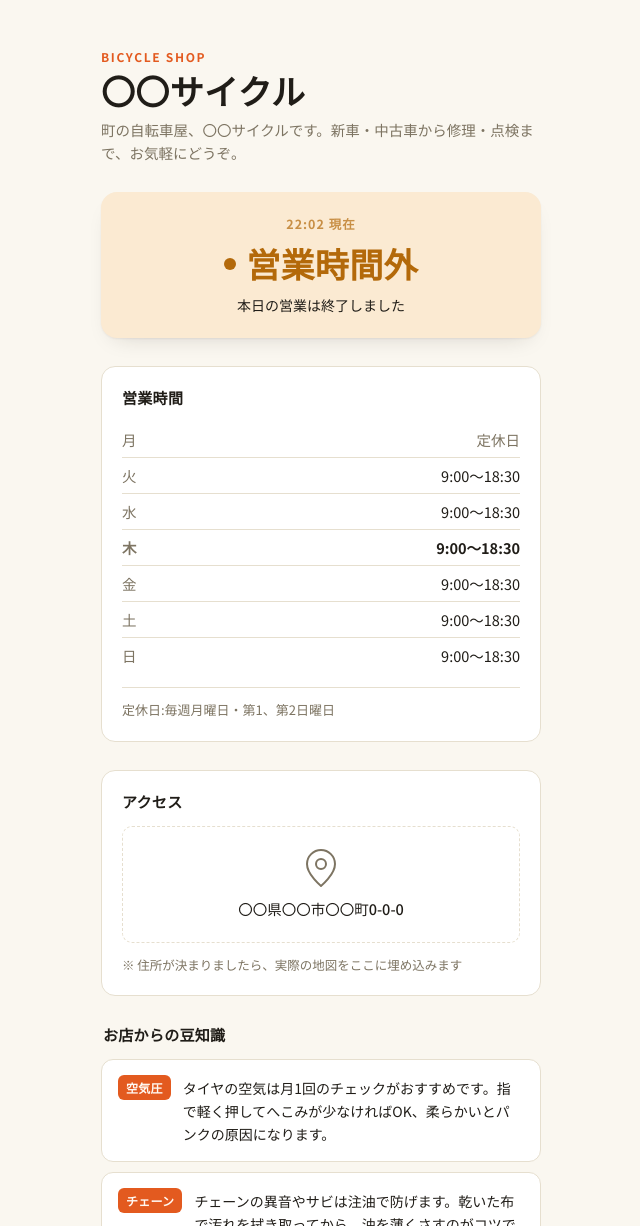
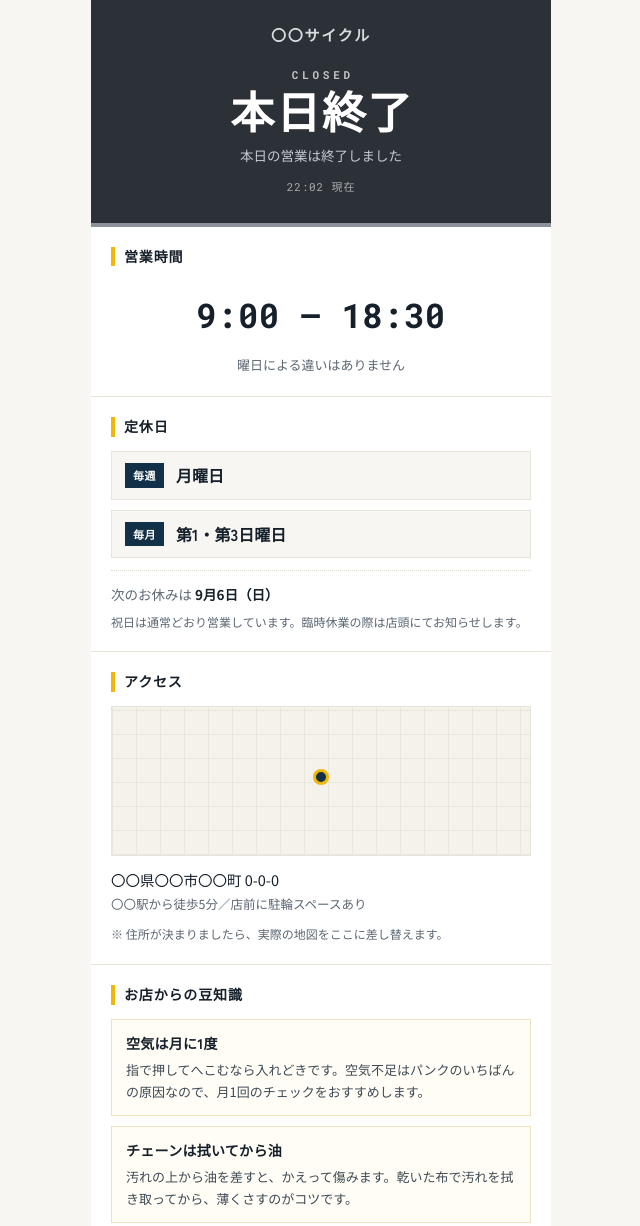
Before and after one commit to cedarbookbicycle/Cy-S, a plain HTML site: page index.html in a window 1280 px wide. Shown: the top 1226 px of the page, without its empty margins (319-959 px from the left). Drawn offline with Linux system fonts and the light colour scheme.

Commit message:
Update index.html

```diff
--- a/index.html
+++ b/index.html
@@ -4,440 +4,468 @@
 <meta charset="UTF-8">
 <meta name="viewport" content="width=device-width, initial-scale=1.0">
 <title>〇〇サイクル | 自転車店の営業案内</title>
-<meta name="description" content="〇〇サイクルの営業状況・営業時間・アクセス・豆知識のご案内ページです。">
+<meta name="description" content="〇〇サイクルの営業状況・営業時間・定休日・アクセス・豆知識のご案内ページです。">
+<meta name="theme-color" content="#123047">
+<meta name="color-scheme" content="light">
+
+<link rel="preconnect" href="https://fonts.googleapis.com">
+<link rel="preconnect" href="https://fonts.gstatic.com" crossorigin>
+<link rel="stylesheet" href="https://fonts.googleapis.com/css2?family=Zen+Kaku+Gothic+New:wght@500;700;900&family=Noto+Sans+JP:wght@400;500;700&family=Roboto+Mono:wght@400;500;700&display=swap">
+
 <style>
   :root {
-    --ink: #201d18;
-    --paper: #faf7f0;
-    --surface: #ffffff;
-    --line: #e6dfcf;
-    --muted: #7d7462;
-    --accent: #e35a1f;
-    --accent-ink: #fff8f2;
-    --open: #1f8a4c;
-    --open-bg: #dff4e6;
-    --offhours: #b3690a;
-    --offhours-bg: #fbead2;
-    --closed: #c2412f;
-    --closed-bg: #fbe3dd;
-    --shadow: 0 1px 2px rgba(32, 29, 24, 0.05), 0 10px 24px -14px rgba(32, 29, 24, 0.22);
-  }
-
-  @media (prefers-color-scheme: dark) {
-    :root:not([data-theme="light"]) {
-      --ink: #f5f0e6;
-      --paper: #2b261c;
-      --surface: #362f23;
-      --line: #4a412f;
-      --muted: #b8ac95;
-      --accent: #ff9152;
-      --accent-ink: #241207;
-      --open: #7ad9a0;
-      --open-bg: #1f3c2c;
-      --offhours: #ffc169;
-      --offhours-bg: #46341a;
-      --closed: #ff9683;
-      --closed-bg: #46261f;
-      --shadow: 0 1px 2px rgba(0, 0, 0, 0.35), 0 10px 28px -14px rgba(0, 0, 0, 0.55);
-    }
-  }
-
-  :root[data-theme="dark"] {
-    --ink: #f5f0e6;
-    --paper: #2b261c;
-    --surface: #362f23;
-    --line: #4a412f;
-    --muted: #b8ac95;
-    --accent: #ff9152;
-    --accent-ink: #241207;
-    --open: #7ad9a0;
-    --open-bg: #1f3c2c;
-    --offhours: #ffc169;
-    --offhours-bg: #46341a;
-    --closed: #ff9683;
-    --closed-bg: #46261f;
-    --shadow: 0 1px 2px rgba(0, 0, 0, 0.35), 0 10px 28px -14px rgba(0, 0, 0, 0.55);
+    --navy: #123047;
+    --navy-deep: #0E2739;
+    --gold: #F2B705;
+    --paper: #F7F6F2;
+    --surface: #FFFFFF;
+    --ink: #16202B;
+    --muted: #5B6672;
+    --line: #E7E4DC;
+    --dot: #DDD9CF;
+    --tip-bg: #FFFDF5;
+    --tip-line: #EFE3BF;
+    --charcoal: #2C3138;
+    --charcoal-line: #8B929A;
   }
 
   * { box-sizing: border-box; }
+
+  html { -webkit-text-size-adjust: 100%; }
 
   body {
     margin: 0;
     background: var(--paper);
     color: var(--ink);
     font-family: "Noto Sans JP", "Hiragino Kaku Gothic ProN", sans-serif;
+    line-height: 1.7;
     -webkit-font-smoothing: antialiased;
   }
 
   .page {
     max-width: 460px;
     margin: 0 auto;
-    padding: 28px 20px 56px;
-    display: flex;
-    flex-direction: column;
-    gap: 28px;
+    background: var(--paper);
   }
 
-  header.hero {
-    display: flex;
-    flex-direction: column;
-    gap: 6px;
-    padding-top: 8px;
+  /* ---------- 看板（営業状態） ---------- */
+  .board {
+    background: var(--navy);
+    color: #FFFFFF;
+    padding: 22px 20px 26px;
+    border-bottom: 4px solid var(--gold);
+    text-align: center;
+  }
+  .board[data-state="offhours"],
+  .board[data-state="closed"] {
+    background: var(--charcoal);
+    border-bottom-color: var(--charcoal-line);
   }
 
-  .eyebrow {
+  .shop-name {
     margin: 0;
-    font-size: 12px;
+    font-family: "Zen Kaku Gothic New", "Noto Sans JP", sans-serif;
     font-weight: 700;
-    letter-spacing: 0.14em;
-    color: var(--accent);
-    text-transform: uppercase;
+    font-size: 15px;
+    letter-spacing: 0.12em;
+    color: var(--gold);
+  }
+  .board[data-state="offhours"] .shop-name,
+  .board[data-state="closed"] .shop-name { color: #D7DCE1; }
+
+  .board-en {
+    margin: 18px 0 0;
+    font-family: "Roboto Mono", monospace;
+    font-size: 11px;
+    font-weight: 700;
+    letter-spacing: 0.34em;
+    text-indent: 0.34em;
+    opacity: 0.72;
   }
 
-  h1 {
-    margin: 0;
+  .board-label {
+    margin: 2px 0 0;
     font-family: "Zen Kaku Gothic New", "Noto Sans JP", sans-serif;
     font-weight: 900;
-    font-size: 32px;
-    line-height: 1.15;
-    letter-spacing: 0.01em;
-    text-wrap: balance;
+    font-size: 44px;
+    line-height: 1.1;
+    letter-spacing: 0.04em;
+    text-indent: 0.04em;
   }
 
-  .tagline {
-    margin: 2px 0 0;
-    color: var(--muted);
-    font-size: 14.5px;
+  .board-detail {
+    margin: 10px 0 0;
+    font-size: 13.5px;
+    color: #CFE0EC;
     line-height: 1.6;
   }
+  .board[data-state="offhours"] .board-detail,
+  .board[data-state="closed"] .board-detail { color: #C4CAD1; }
+  .board-detail b {
+    font-family: "Roboto Mono", monospace;
+    font-weight: 700;
+    color: #FFFFFF;
+  }
 
-  section.card, footer {
+  .board-clock {
+    margin: 12px 0 0;
+    font-family: "Roboto Mono", monospace;
+    font-size: 11px;
+    letter-spacing: 0.08em;
+    opacity: 0.6;
+  }
+
+  /* ---------- セクション共通 ---------- */
+  .sec {
     background: var(--surface);
-    border: 1px solid var(--line);
-    border-radius: 14px;
+    border-bottom: 1px solid var(--line);
     padding: 20px;
   }
 
   h2 {
     margin: 0 0 14px;
     font-family: "Zen Kaku Gothic New", "Noto Sans JP", sans-serif;
-    font-size: 15px;
-    font-weight: 700;
-    letter-spacing: 0.02em;
+    font-size: 14px;
+    font-weight: 900;
+    letter-spacing: 0.06em;
+    border-left: 4px solid var(--gold);
+    padding-left: 9px;
+    line-height: 1.4;
   }
 
-  /* status card */
-  .status-card {
-    border-radius: 16px;
-    padding: 22px 20px;
-    box-shadow: var(--shadow);
+  /* ---------- 営業時間 ---------- */
+  .hours-main {
+    margin: 0;
+    font-family: "Roboto Mono", monospace;
+    font-weight: 700;
+    font-size: clamp(28px, 8.6vw, 34px);
+    letter-spacing: 0.01em;
+    text-align: center;
+    padding: 6px 0 4px;
+  }
+  .hours-sub {
+    margin: 6px 0 0;
+    text-align: center;
+    font-size: 13px;
+    color: var(--muted);
+  }
+
+  /* ---------- 定休日 ---------- */
+  .off-list {
+    margin: 0;
+    padding: 0;
+    list-style: none;
     display: flex;
     flex-direction: column;
-    gap: 12px;
-    transition: background-color 0.2s ease, color 0.2s ease;
+    gap: 10px;
   }
-  .status-card[data-state="open"] { background: var(--open-bg); color: var(--open); }
-  .status-card[data-state="offhours"] { background: var(--offhours-bg); color: var(--offhours); }
-  .status-card[data-state="closed"] { background: var(--closed-bg); color: var(--closed); }
-
-  .status-card {
-    align-items: center;
-    text-align: center;
-  }
-
-  .status-clock {
-    margin: 0;
-    font-variant-numeric: tabular-nums;
-    font-size: 12.5px;
-    font-weight: 700;
-    letter-spacing: 0.08em;
-    opacity: 0.7;
-  }
-
-  .status-headline {
+  .off-item {
     display: flex;
     align-items: center;
-    justify-content: center;
-    gap: 10px;
+    gap: 12px;
+    background: var(--paper);
+    border: 1px solid var(--line);
+    padding: 11px 13px;
   }
-
-  .status-dot {
-    width: 12px;
-    height: 12px;
-    border-radius: 50%;
-    background: currentColor;
-    flex-shrink: 0;
+  .off-tag {
+    flex: none;
+    font-size: 11px;
+    font-weight: 700;
+    letter-spacing: 0.04em;
+    color: #FFFFFF;
+    background: var(--navy);
+    padding: 3px 8px;
   }
-
-  .status-label {
+  .off-text {
     font-family: "Zen Kaku Gothic New", "Noto Sans JP", sans-serif;
-    font-weight: 900;
-    font-size: 34px;
-    line-height: 1.1;
-    letter-spacing: 0.01em;
+    font-weight: 700;
+    font-size: 16px;
+    line-height: 1.4;
   }
-
-  .status-detail {
-    margin: 0;
-    color: var(--ink);
-    font-size: 14px;
-    line-height: 1.5;
-  }
-
-  /* hours table */
-  table.hours {
-    width: 100%;
-    border-collapse: collapse;
-    font-size: 14.5px;
-  }
-  table.hours td {
-    padding: 7px 0;
-    border-top: 1px solid var(--line);
-  }
-  table.hours tr:first-child td { border-top: none; }
-  table.hours td:first-child {
-    color: var(--muted);
-    width: 5em;
-  }
-  table.hours td:last-child {
-    text-align: right;
-    font-variant-numeric: tabular-nums;
-  }
-  table.hours tr[data-off="true"] td:last-child {
+  .next-off {
+    margin: 12px 0 0;
+    padding-top: 12px;
+    border-top: 1px dotted var(--dot);
+    font-size: 13.5px;
     color: var(--muted);
   }
-  .hours-note {
-    margin: 14px 0 0;
-    padding-top: 12px;
-    border-top: 1px solid var(--line);
-    font-size: 13px;
+  .next-off b {
+    color: var(--ink);
+    font-weight: 700;
+  }
+  .off-note {
+    margin: 6px 0 0;
+    font-size: 12px;
     color: var(--muted);
     line-height: 1.6;
   }
 
-  /* map */
+  /* ---------- アクセス ---------- */
   .map-box {
-    border: 1px dashed var(--line);
-    border-radius: 10px;
-    padding: 22px 16px;
-    display: flex;
-    flex-direction: column;
-    align-items: center;
-    gap: 10px;
-    text-align: center;
+    height: 150px;
+    background:
+      repeating-linear-gradient(0deg, #E9E6DC 0 1px, transparent 1px 24px),
+      repeating-linear-gradient(90deg, #E9E6DC 0 1px, transparent 1px 24px),
+      #F4F2EA;
+    border: 1px solid var(--line);
+    position: relative;
+  }
+  .map-pin {
+    position: absolute;
+    left: 50%;
+    top: 47%;
+    transform: translate(-50%, -50%);
+    width: 16px;
+    height: 16px;
+    border-radius: 50%;
+    background: var(--navy);
+    border: 3px solid var(--gold);
+  }
+  .address {
+    margin: 12px 0 0;
+    font-size: 14.5px;
+    line-height: 1.7;
+  }
+  .address .near {
+    display: block;
+    font-size: 12.5px;
     color: var(--muted);
   }
-  .map-box svg { flex-shrink: 0; }
-  .map-address {
-    margin: 0;
-    color: var(--ink);
-    font-size: 14.5px;
-    font-weight: 500;
-    line-height: 1.6;
-  }
   .map-note {
-    margin: 12px 0 0;
-    font-size: 12.5px;
+    margin: 10px 0 0;
+    font-size: 12px;
     color: var(--muted);
-    line-height: 1.6;
   }
 
-  /* tips */
-  .tips-section h2 { padding: 0 2px; }
-  .tips-grid {
+  /* ---------- 豆知識 ---------- */
+  .tips {
     display: flex;
     flex-direction: column;
     gap: 10px;
   }
-  .tip-card {
-    background: var(--surface);
-    border: 1px solid var(--line);
-    border-radius: 12px;
-    padding: 15px 16px;
-    display: flex;
-    gap: 12px;
-    align-items: flex-start;
+  .tip {
+    background: var(--tip-bg);
+    border: 1px solid var(--tip-line);
+    padding: 12px 14px;
   }
-  .tip-tag {
-    flex-shrink: 0;
+  .tip h3 {
+    margin: 0 0 3px;
     font-family: "Zen Kaku Gothic New", "Noto Sans JP", sans-serif;
-    font-size: 12px;
-    font-weight: 700;
-    color: var(--accent-ink);
-    background: var(--accent);
-    border-radius: 6px;
-    padding: 4px 8px;
+    font-size: 14px;
+    font-weight: 900;
     letter-spacing: 0.02em;
-    white-space: nowrap;
   }
-  .tip-text {
-    margin: 2px 0 0;
-    font-size: 14px;
-    line-height: 1.65;
-  }
-
-  footer {
-    display: flex;
-    flex-direction: column;
-    gap: 4px;
-    font-size: 13.5px;
-    color: var(--muted);
-  }
-  footer .shop-name {
-    color: var(--ink);
-    font-weight: 700;
-    font-size: 14.5px;
-    margin-bottom: 2px;
-  }
-
-  .placeholder-note {
-    text-align: center;
-    font-size: 12px;
-    color: var(--muted);
+  .tip p {
+    margin: 0;
+    font-size: 13px;
+    color: #3D4A55;
     line-height: 1.7;
   }
 
-  @media (min-width: 520px) {
-    .page { max-width: 480px; padding-top: 40px; }
-    h1 { font-size: 34px; }
+  /* ---------- フッター ---------- */
+  footer {
+    padding: 20px 20px 34px;
+    font-size: 12.5px;
+    color: var(--muted);
+    line-height: 1.8;
+    background: var(--paper);
   }
-
-  @media (prefers-reduced-motion: reduce) {
-    * { transition: none !important; }
+  footer .name {
+    display: block;
+    font-family: "Zen Kaku Gothic New", "Noto Sans JP", sans-serif;
+    font-weight: 700;
+    font-size: 14px;
+    color: var(--ink);
+    margin-bottom: 2px;
+  }
+  footer .tel {
+    font-family: "Roboto Mono", monospace;
+    letter-spacing: 0.02em;
+  }
+  .draft-note {
+    margin: 14px 0 0;
+    padding-top: 12px;
+    border-top: 1px dotted var(--dot);
+    font-size: 11.5px;
+    line-height: 1.6;
   }
 </style>
-
-<link rel="preconnect" href="https://fonts.googleapis.com">
-<link rel="preconnect" href="https://fonts.gstatic.com" crossorigin>
-<link rel="stylesheet" href="https://fonts.googleapis.com/css2?family=Zen+Kaku+Gothic+New:wght@500;700;900&family=Noto+Sans+JP:wght@400;500;700&display=swap">
 </head>
 <body>
 
 <div class="page">
 
-  <header class="hero">
-    <p class="eyebrow">Bicycle Shop</p>
-    <h1>〇〇サイクル</h1>
-    <p class="tagline">町の自転車屋、〇〇サイクルです。新車・中古車から修理・点検まで、お気軽にどうぞ。</p>
+  <header class="board" id="board" data-state="open">
+    <p class="shop-name">〇〇サイクル</p>
+    <p class="board-en" id="boardEn">OPEN</p>
+    <p class="board-label" id="boardLabel">営業中</p>
+    <p class="board-detail" id="boardDetail">本日 <b>18:30</b> まで</p>
+    <p class="board-clock" id="boardClock">14:32 現在</p>
   </header>
 
-  <section class="status-card" id="statusCard" data-state="open">
-    <p class="status-clock" id="statusClock">14:32 現在</p>
-    <div class="status-headline">
-      <span class="status-dot" aria-hidden="true"></span>
-      <span class="status-label" id="statusLabel">営業中</span>
-    </div>
-    <p class="status-detail" id="statusDetail">本日 9:00〜18:30 で営業しています</p>
+  <section class="sec">
+    <h2>営業時間</h2>
+    <p class="hours-main">9:00 – 18:30</p>
+    <p class="hours-sub">曜日による違いはありません</p>
   </section>
 
-  <section class="card">
-    <h2>営業時間</h2>
-    <table class="hours">
-      <tbody id="hoursTable">
-        <tr data-off="true"><td>月</td><td>定休日</td></tr>
-        <tr><td>火</td><td>9:00〜18:30</td></tr>
-        <tr><td>水</td><td>9:00〜18:30</td></tr>
-        <tr><td>木</td><td>9:00〜18:30</td></tr>
-        <tr><td>金</td><td>9:00〜18:30</td></tr>
-        <tr><td>土</td><td>9:00〜18:30</td></tr>
-        <tr><td>日</td><td>9:00〜18:30</td></tr>
-      </tbody>
-    </table>
-    <p class="hours-note">定休日:毎週月曜日・第1、第2日曜日</p>
+  <section class="sec">
+    <h2>定休日</h2>
+    <ul class="off-list">
+      <li class="off-item">
+        <span class="off-tag">毎週</span>
+        <span class="off-text">月曜日</span>
+      </li>
+      <li class="off-item">
+        <span class="off-tag">毎月</span>
+        <span class="off-text">第1・第3日曜日</span>
+      </li>
+    </ul>
+    <p class="next-off">次のお休みは <b id="nextOff">9月7日（月）</b></p>
+    <p class="off-note">祝日は通常どおり営業しています。臨時休業の際は店頭にてお知らせします。</p>
   </section>
 
-  <section class="card">
+  <section class="sec">
     <h2>アクセス</h2>
-    <div class="map-box">
-      <svg width="30" height="38" viewBox="0 0 30 38" fill="none" xmlns="http://www.w3.org/2000/svg">
-        <path d="M15 1C7.3 1 1 7.3 1 15c0 10.5 14 22 14 22s14-11.5 14-22c0-7.7-6.3-14-14-14z" stroke="currentColor" stroke-width="2"/>
-        <circle cx="15" cy="15" r="5" stroke="currentColor" stroke-width="2"/>
-      </svg>
-      <p class="map-address">〇〇県〇〇市〇〇町0-0-0</p>
-    </div>
-    <p class="map-note">※ 住所が決まりましたら、実際の地図をここに埋め込みます</p>
+    <div class="map-box"><span class="map-pin"></span></div>
+    <p class="address">
+      〇〇県〇〇市〇〇町 0-0-0
+      <span class="near">〇〇駅から徒歩5分／店前に駐輪スペースあり</span>
+    </p>
+    <p class="map-note">※ 住所が決まりましたら、実際の地図をここに差し替えます。</p>
   </section>
 
-  <section class="tips-section">
+  <section class="sec">
     <h2>お店からの豆知識</h2>
-    <div class="tips-grid">
-      <article class="tip-card">
-        <span class="tip-tag">空気圧</span>
-        <p class="tip-text">タイヤの空気は月1回のチェックがおすすめです。指で軽く押してへこみが少なければOK、柔らかいとパンクの原因になります。</p>
+    <div class="tips">
+      <article class="tip">
+        <h3>空気は月に1度</h3>
+        <p>指で押してへこむなら入れどきです。空気不足はパンクのいちばんの原因なので、月1回のチェックをおすすめします。</p>
       </article>
-      <article class="tip-card">
-        <span class="tip-tag">チェーン</span>
-        <p class="tip-text">チェーンの異音やサビは注油で防げます。乾いた布で汚れを拭き取ってから、油を薄くさすのがコツです。</p>
+      <article class="tip">
+        <h3>チェーンは拭いてから油</h3>
+        <p>汚れの上から油を差すと、かえって傷みます。乾いた布で汚れを拭き取ってから、薄くさすのがコツです。</p>
       </article>
-      <article class="tip-card">
-        <span class="tip-tag">保管</span>
-        <p class="tip-text">屋外に置きっぱなしだとサビや劣化が早まります。カバーを掛けるだけでも寿命がぐっと延びますよ。</p>
+      <article class="tip">
+        <h3>屋根の下に置くだけで長持ち</h3>
+        <p>屋外に置きっぱなしだとサビや劣化が早まります。カバーを掛けるだけでも寿命がぐっと延びますよ。</p>
       </article>
     </div>
   </section>
 
   <footer>
-    <p class="shop-name">〇〇サイクル</p>
-    <p>〇〇県〇〇市〇〇町0-0-0</p>
-    <p>TEL 000-0000-0000</p>
+    <span class="name">〇〇サイクル</span>
+    〇〇県〇〇市〇〇町 0-0-0<br>
+    TEL <span class="tel">000-0000-0000</span>
+    <p class="draft-note">この画面は見た目確認用のサンプルです。店名・住所・電話番号・豆知識は後ほど差し替えます。</p>
   </footer>
-
-  <p class="placeholder-note">この画面は見た目確認用のサンプルです。店名・住所・豆知識などは後ほど差し替えます。</p>
 
 </div>
 
 <script>
   (function () {
-    var OPEN_START = 9 * 60;
-    var OPEN_END = 18 * 60 + 30;
+    // ===== 営業時間の設定（ここだけ直せば全体に反映されます） =====
+    var OPEN_HOUR = 9,  OPEN_MIN = 0;    // 開店 9:00
+    var CLOSE_HOUR = 18, CLOSE_MIN = 30; // 閉店 18:30
+    var WEEKLY_OFF_DAY = 1;              // 毎週の定休日（0=日, 1=月 …）
+    var SUNDAY_OFF_WEEKS = [1, 3];       // 定休となる日曜（第1・第3）
+    // ==========================================================
+
+    var OPEN_MINUTES = OPEN_HOUR * 60 + OPEN_MIN;
+    var CLOSE_MINUTES = CLOSE_HOUR * 60 + CLOSE_MIN;
+    var DAY_JP = ["日", "月", "火", "水", "木", "金", "土"];
 
     function pad(n) { return String(n).padStart(2, "0"); }
 
+    function nthWeek(date) { return Math.ceil(date.getDate() / 7); }
+
+    function isHoliday(date) {
+      if (date.getDay() === WEEKLY_OFF_DAY) return true;
+      if (date.getDay() === 0 && SUNDAY_OFF_WEEKS.indexOf(nthWeek(date)) !== -1) return true;
+      return false;
+    }
+
+    function holidayReason(date) {
+      if (date.getDay() === WEEKLY_OFF_DAY) return "毎週" + DAY_JP[WEEKLY_OFF_DAY] + "曜日は定休日です";
+      return "第" + nthWeek(date) + "日曜日は定休日です";
+    }
+
+    // 明日以降で最初に来る定休日を返す
+    function nextHoliday(from) {
+      var d = new Date(from.getFullYear(), from.getMonth(), from.getDate() + 1);
+      for (var i = 0; i < 40; i++) {
+        if (isHoliday(d)) return d;
+        d.setDate(d.getDate() + 1);
+      }
+      return null;
+    }
+
+    function formatDate(d) {
+      return (d.getMonth() + 1) + "月" + d.getDate() + "日（" + DAY_JP[d.getDay()] + "）";
+    }
+
+    function remainText(minutes) {
+      var h = Math.floor(minutes / 60);
+      var m = minutes % 60;
+      if (h > 0 && m > 0) return "あと " + h + "時間" + m + "分";
+      if (h > 0) return "あと " + h + "時間";
+      return "あと " + m + "分";
+    }
+
     function computeStatus(now) {
-      var day = now.getDay(); // 0 Sun ... 6 Sat
       var minutesNow = now.getHours() * 60 + now.getMinutes();
-      var closedReason = null;
 
-      if (day === 1) {
-        closedReason = "定休日(月曜日)です";
-      } else if (day === 0) {
-        var nth = Math.ceil(now.getDate() / 7);
-        if (nth === 1 || nth === 2) {
-          closedReason = "定休日(第" + nth + "日曜日)です";
-        }
+      if (isHoliday(now)) {
+        return {
+          state: "closed",
+          en: "CLOSED",
+          label: "本日定休日",
+          detail: holidayReason(now)
+        };
       }
-
-      if (closedReason) {
-        return { state: "closed", label: "本日定休日", detail: closedReason };
+      if (minutesNow < OPEN_MINUTES) {
+        return {
+          state: "offhours",
+          en: "CLOSED",
+          label: "開店前",
+          detail: "本日は <b>" + OPEN_HOUR + ":" + pad(OPEN_MIN) + "</b> に開店します"
+        };
       }
-      if (minutesNow < OPEN_START) {
-        return { state: "offhours", label: "営業時間外", detail: "本日 9:00 に開店します" };
+      if (minutesNow >= CLOSE_MINUTES) {
+        return {
+          state: "offhours",
+          en: "CLOSED",
+          label: "本日終了",
+          detail: "本日の営業は終了しました"
+        };
       }
-      if (minutesNow >= OPEN_END) {
-        return { state: "offhours", label: "営業時間外", detail: "本日の営業は終了しました" };
-      }
-      return { state: "open", label: "営業中", detail: "本日 9:00〜18:30 で営業しています" };
+      return {
+        state: "open",
+        en: "OPEN",
+        label: "営業中",
+        detail: "本日 <b>" + CLOSE_HOUR + ":" + pad(CLOSE_MIN) + "</b> まで・" + remainText(CLOSE_MINUTES - minutesNow)
+      };
     }
 
     function render() {
       var now = new Date();
       var status = computeStatus(now);
-      var card = document.getElementById("statusCard");
-      card.setAttribute("data-state", status.state);
-      document.getElementById("statusLabel").textContent = status.label;
-      document.getElementById("statusDetail").textContent = status.detail;
-      document.getElementById("statusClock").textContent = pad(now.getHours()) + ":" + pad(now.getMinutes()) + " 現在";
 
-      var dayIndex = now.getDay(); // 0 Sun .. 6 Sat, table rows order Mon..Sun
-      var rowOrder = [1, 2, 3, 4, 5, 6, 0];
-      var rows = document.querySelectorAll("#hoursTable tr");
-      rows.forEach(function (row, i) {
-        row.style.fontWeight = rowOrder[i] === dayIndex ? "700" : "400";
-      });
+      document.getElementById("board").setAttribute("data-state", status.state);
+      document.getElementById("boardEn").textContent = status.en;
+      document.getElementById("boardLabel").textContent = status.label;
+      document.getElementById("boardDetail").innerHTML = status.detail;
+      document.getElementById("boardClock").textContent =
+        pad(now.getHours()) + ":" + pad(now.getMinutes()) + " 現在";
+
+      var next = nextHoliday(now);
+      if (next) {
+        document.getElementById("nextOff").textContent = formatDate(next);
+      }
     }
 
     render();
-    setInterval(render, 15000);
+    setInterval(render, 30000);
   })();
 </script>
 </body>
```
